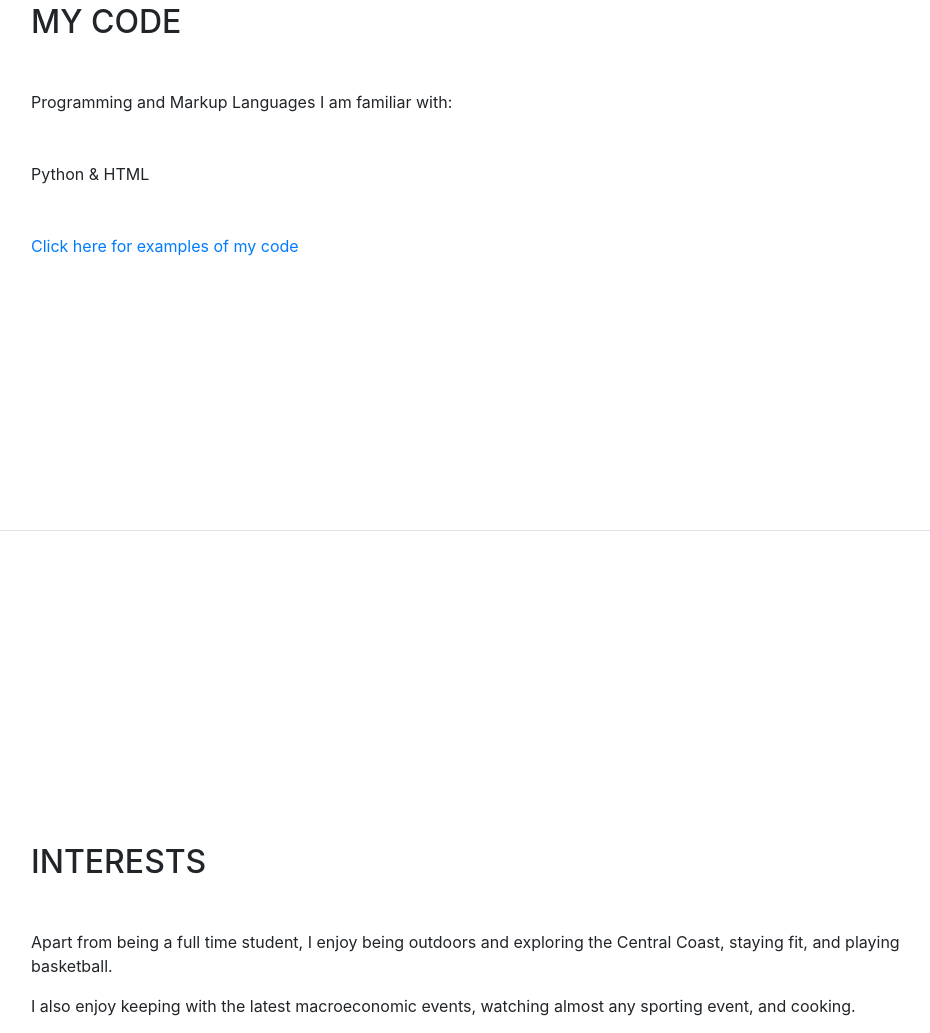
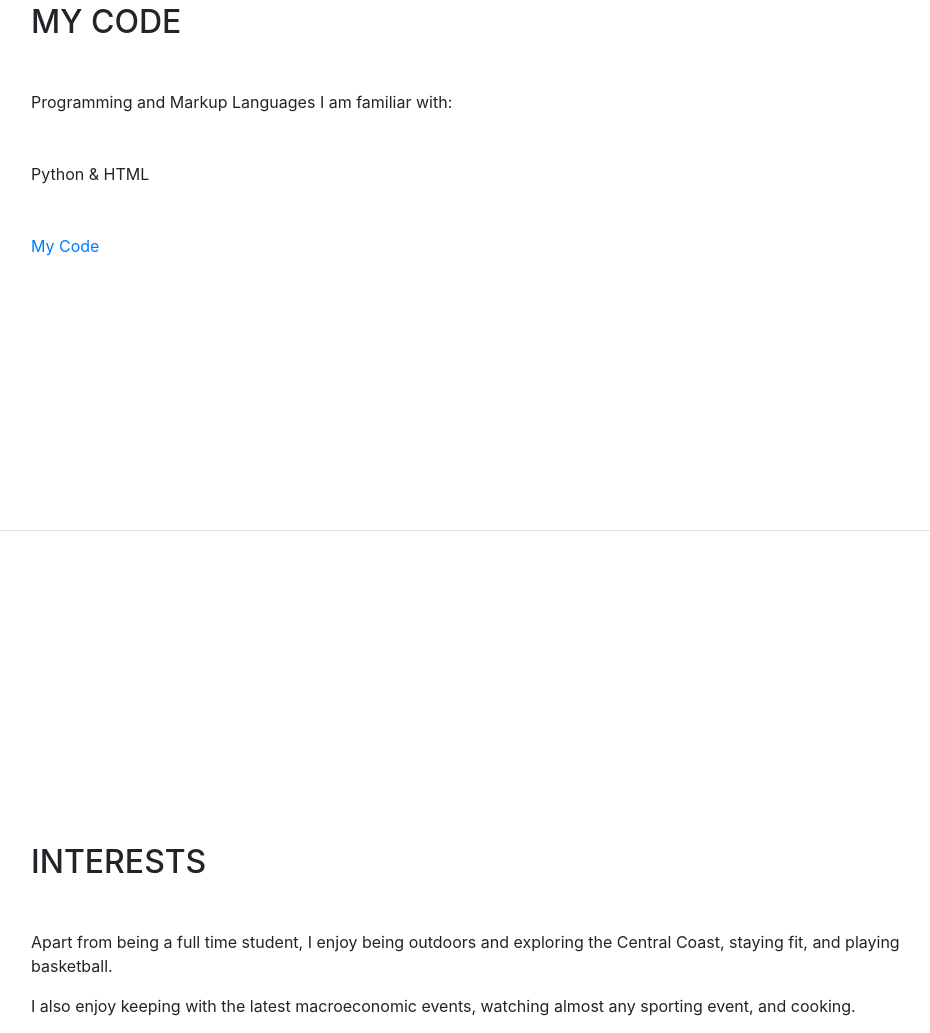
Before and after one commit to joshkanefield/joshkanefield.github.io, a website with bundled scripts: page index.html in a window 1280 px wide. Shown: the part 1869-2902 px from the top of the page, without its empty margins (289-1219 px from the left). Built offline with nearby package versions, Linux system fonts and the light colour scheme; a web font is replaced by a local one.

Commit message:
final_edit_changedMyCode

```diff
--- a/index.html
+++ b/index.html
@@ -147,7 +147,7 @@
           <div class="mb-5">Programming and Markup Languages I am familiar with:</div>
 
           <div class="mb-5">Python & HTML</div>
-            <a href="https://github.com/joshkanefield/FinalCode395">Click here for examples of my code </a>
+            <a href="https://github.com/joshkanefield/FinalCode395">My Code </a>
 
 
           </ul>
```
